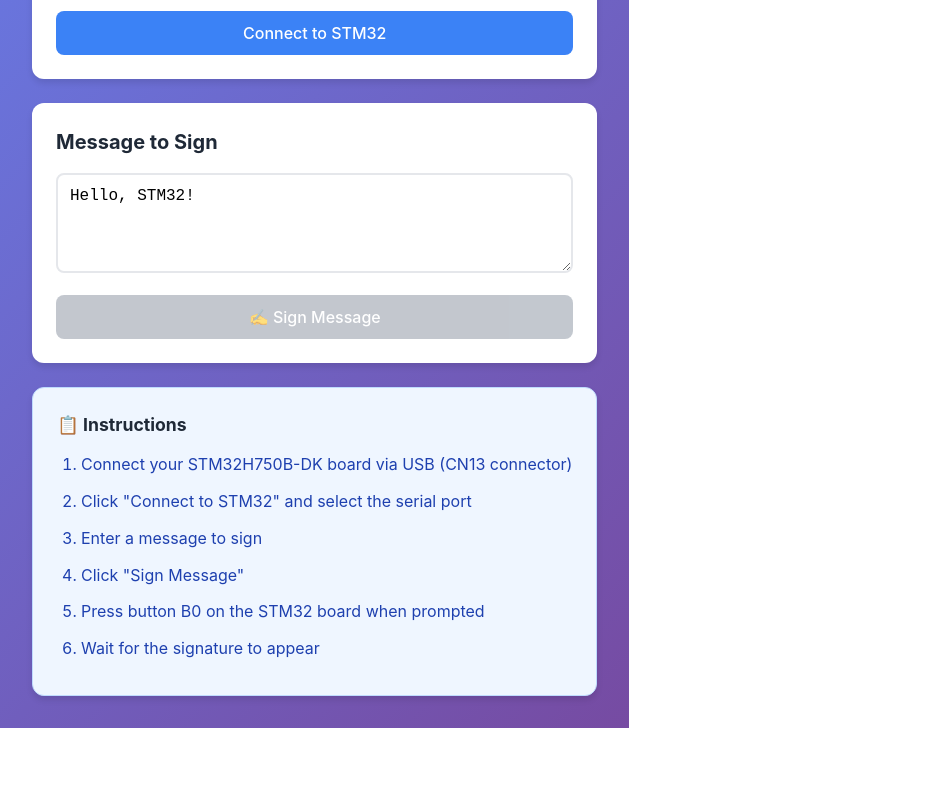
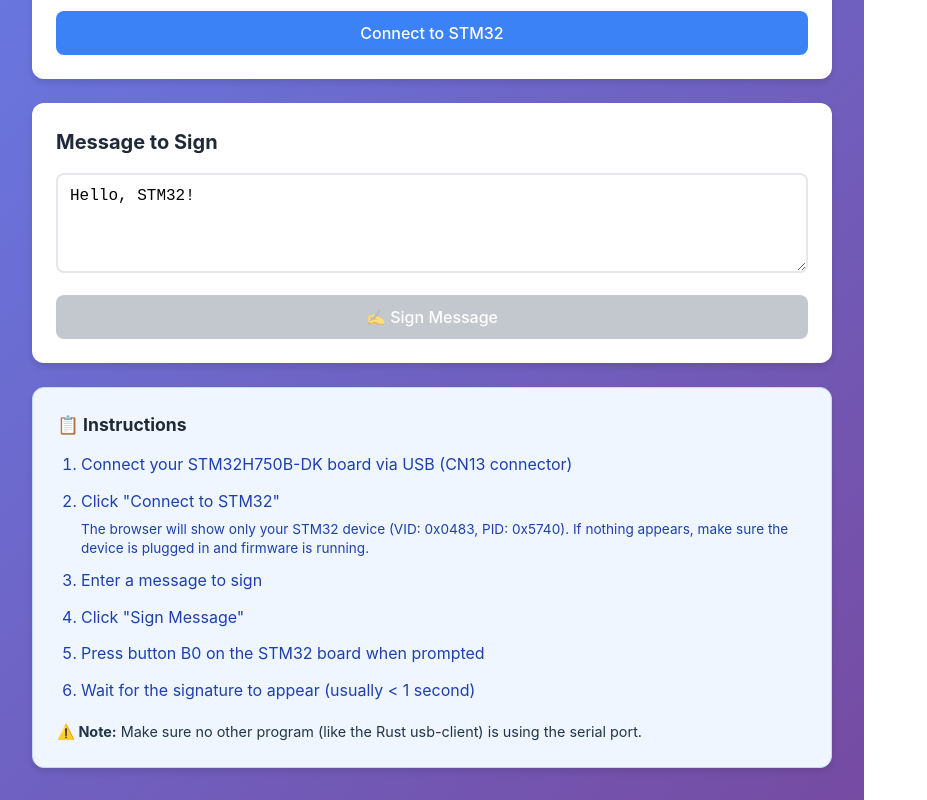
Before and after one commit to partylikeits1983/falcon512-stm32, a React app in the folder frontend/: page / in a window 1280 px wide. Shown: the part 308-1108 px from the top of the page, without its empty margins (0-927 px from the left). Before the commit the page ends 1036 px from the top, so only its background shows below. Built offline with nearby package versions, Linux system fonts and the light colour scheme; the HTML template or start-up script is replaced by a standard one.

Commit message:
feat: working pairing on frontend

```diff
--- a/frontend/src/App.css
+++ b/frontend/src/App.css
@@ -87,6 +87,21 @@
 
 .info-card li {
   margin-bottom: 0.5rem;
+}
+
+.info-card small {
+  display: block;
+  margin-top: 0.25rem;
+  font-size: 0.85rem;
+  line-height: 1.4;
+}
+
+.info-card code {
+  background: #dbeafe;
+  padding: 2px 6px;
+  border-radius: 3px;
+  font-size: 0.8rem;
+  font-family: 'Courier New', monospace;
 }
 
 /* Status Row */
--- a/frontend/src/App.tsx
+++ b/frontend/src/App.tsx
@@ -18,7 +18,15 @@
   const connectToDevice = async () => {
     try {
       setStatus('Requesting port...');
-      const selectedPort = await navigator.serial.requestPort();
+      // Filter for STM32 device (VID: 0x0483, PID: 0x5740)
+      const selectedPort = await navigator.serial.requestPort({
+        filters: [
+          {
+            usbVendorId: 0x0483,
+            usbProductId: 0x5740,
+          },
+        ],
+      });
 
       setStatus('Opening port at 115200 baud...');
       await selectedPort.open({ baudRate: 115200 });
@@ -231,12 +239,17 @@
               <h3>📋 Instructions</h3>
               <ol>
                 <li>Connect your STM32H750B-DK board via USB (CN13 connector)</li>
-                <li>Click "Connect to STM32" and select the serial port</li>
+                <li>Click "Connect to STM32"
+                  <br/><small>The browser will show only your STM32 device (VID: 0x0483, PID: 0x5740). If nothing appears, make sure the device is plugged in and firmware is running.</small>
+                </li>
                 <li>Enter a message to sign</li>
                 <li>Click "Sign Message"</li>
                 <li>Press button B0 on the STM32 board when prompted</li>
-                <li>Wait for the signature to appear</li>
+                <li>Wait for the signature to appear (usually &lt; 1 second)</li>
               </ol>
+              <p style={{ marginTop: '1rem', fontSize: '0.9rem' }}>
+                <strong>⚠️ Note:</strong> Make sure no other program (like the Rust usb-client) is using the serial port.
+              </p>
             </div>
           </div>
         )}
```
Also changed, not shown: 1 other file (tests, documents, lock files or other folders).
